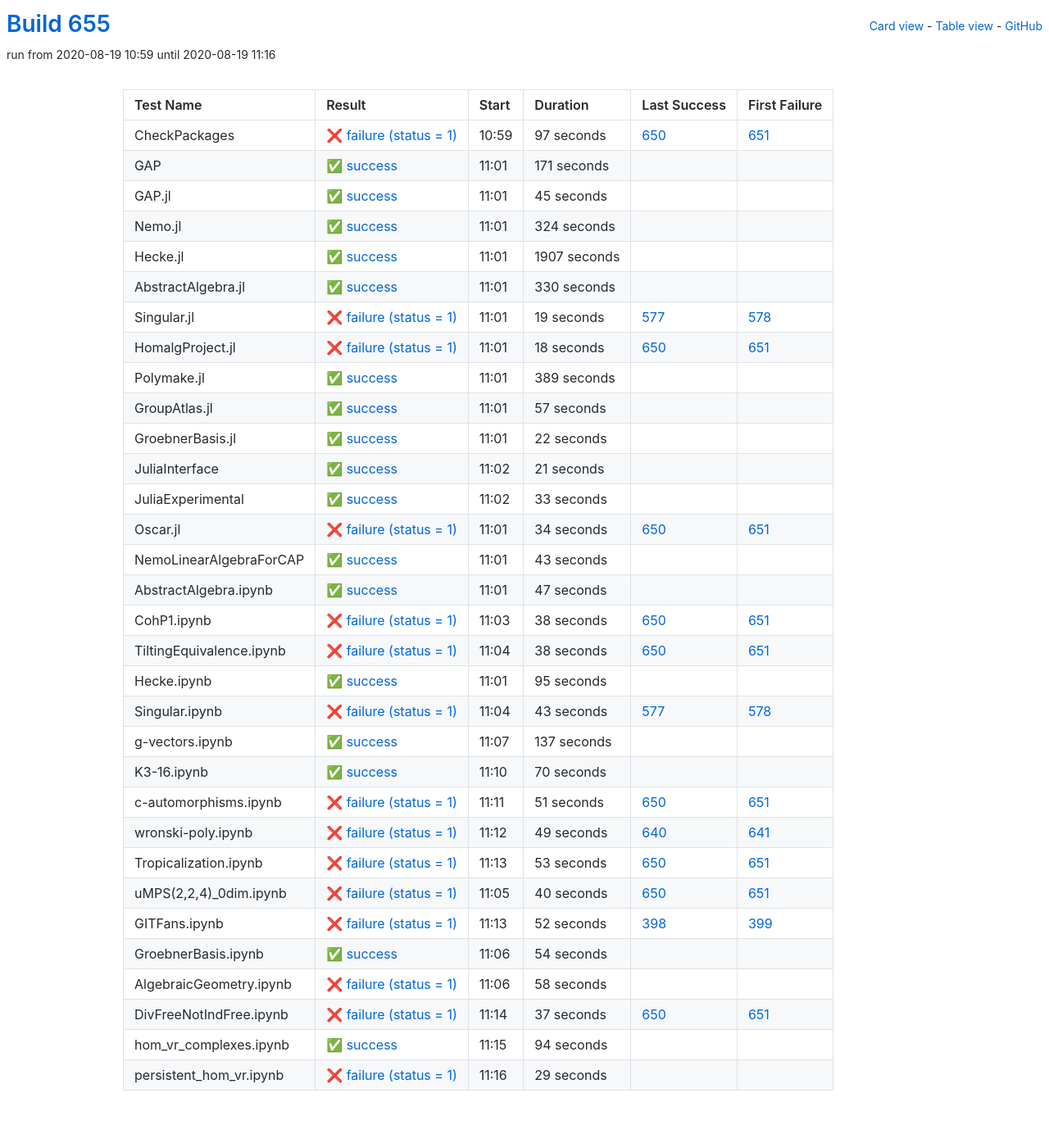
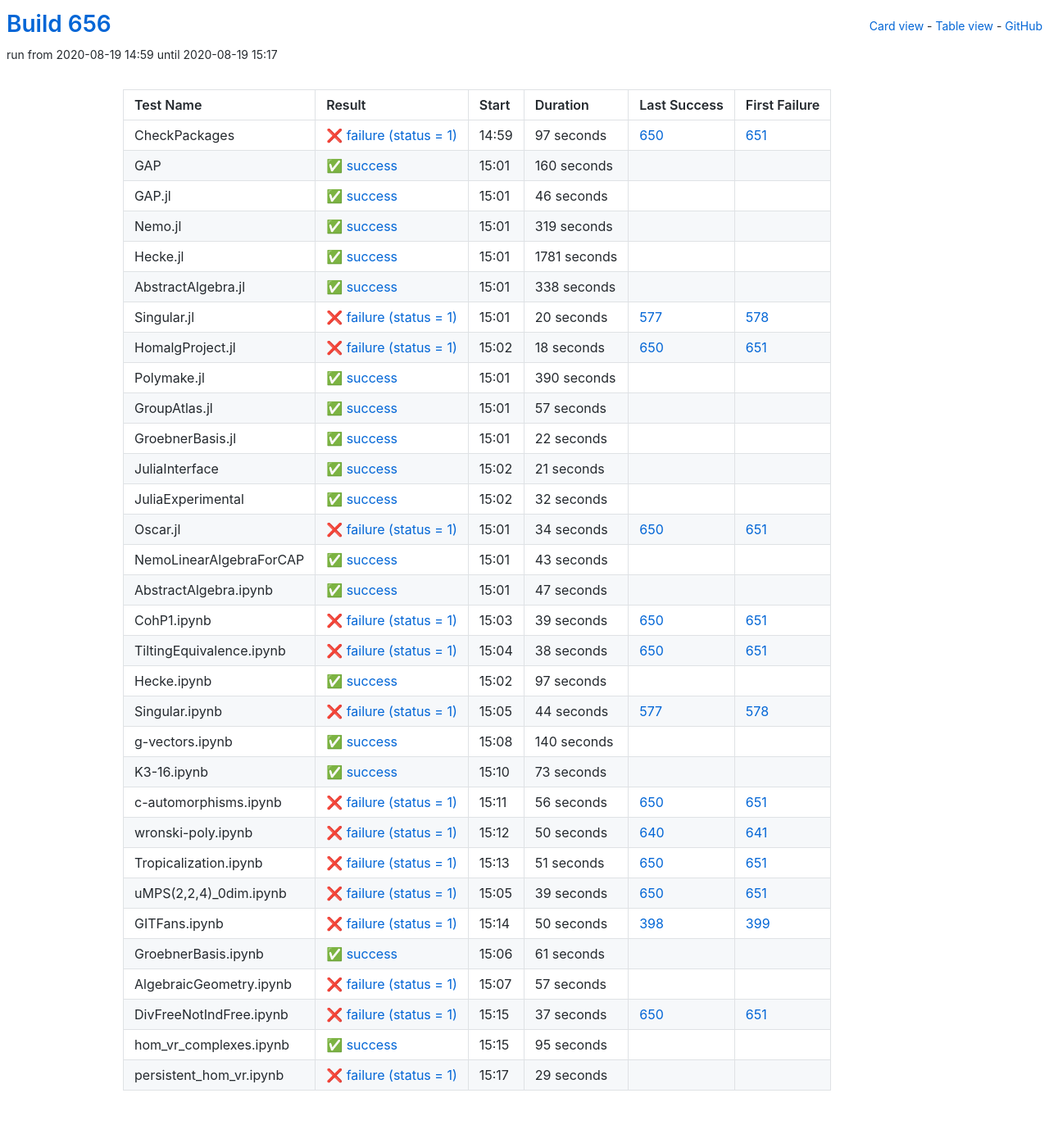
Before and after one commit to oscar-system/oscar-ci-status-stable, a Jekyll site: the page built from table.html, in a window 1280 px wide. Shown: the whole page at 82% size. Built offline with Jekyll 4.4.1, drawn with Linux system fonts in a browser that asks for light colours.

Commit message:
Build #656

```diff
--- a/_data/ci.yml
+++ b/_data/ci.yml
@@ -1,6 +1,6 @@
 ---
-build: 655
-build_url: https://oscarci.mathematik.uni-kl.de/job/oscar-stable/655/
+build: 656
+build_url: https://oscarci.mathematik.uni-kl.de/job/oscar-stable/656/
 job: oscar-stable
 organization: oscar-system
 repo: oscar-ci-status-stable
@@ -8,8 +8,8 @@ repourl: https://github.com/oscar-system/oscar-ci-status-stable
 tests:
 - name: CheckPackages
   id: checkpackages
-  log: https://oscarci.mathematik.uni-kl.de/job/oscar-stable/655/artifact/logs/build-655/CheckPackages.log
-  start: 2020-08-19 10:59
+  log: https://oscarci.mathematik.uni-kl.de/job/oscar-stable/656/artifact/logs/build-656/CheckPackages.log
+  start: 2020-08-19 14:59
   success: false
   exitcode: 1
   status: failure
@@ -20,80 +20,80 @@ tests:
   first_failure_url: https://oscarci.mathematik.uni-kl.de/job/oscar-stable/651/
 - name: GAP
   id: gap
-  log: https://oscarci.mathematik.uni-kl.de/job/oscar-stable/655/artifact/logs/build-655/GAP.log
-  start: 2020-08-19 11:01
+  log: https://oscarci.mathematik.uni-kl.de/job/oscar-stable/656/artifact/logs/build-656/GAP.log
+  start: 2020-08-19 15:01
   success: true
   exitcode: 0
   status: success
-  duration: 171
+  duration: 160
   last_success: false
   last_success_url:
   first_failure: false
   first_failure_url:
 - name: GAP.jl
   id: gap-jl
-  log: https://oscarci.mathematik.uni-kl.de/job/oscar-stable/655/artifact/logs/build-655/GAP.jl.log
-  start: 2020-08-19 11:01
+  log: https://oscarci.mathematik.uni-kl.de/job/oscar-stable/656/artifact/logs/build-656/GAP.jl.log
+  start: 2020-08-19 15:01
   success: true
   exitcode: 0
   status: success
-  duration: 45
+  duration: 46
   last_success: false
   last_success_url:
   first_failure: false
   first_failure_url:
 - name: Nemo.jl
   id: nemo-jl
-  log: https://oscarci.mathematik.uni-kl.de/job/oscar-stable/655/artifact/logs/build-655/Nemo.jl.log
-  start: 2020-08-19 11:01
+  log: https://oscarci.mathematik.uni-kl.de/job/oscar-stable/656/artifact/logs/build-656/Nemo.jl.log
+  start: 2020-08-19 15:01
   success: true
   exitcode: 0
   status: success
-  duration: 324
+  duration: 319
   last_success: false
   last_success_url:
   first_failure: false
   first_failure_url:
 - name: Hecke.jl
   id: hecke-jl
-  log: https://oscarci.mathematik.uni-kl.de/job/oscar-stable/655/artifact/logs/build-655/Hecke.jl.log
-  start: 2020-08-19 11:01
+  log: https://oscarci.mathematik.uni-kl.de/job/oscar-stable/656/artifact/logs/build-656/Hecke.jl.log
+  start: 2020-08-19 15:01
   success: true
   exitcode: 0
   status: success
-  duration: 1907
+  duration: 1781
   last_success: false
   last_success_url:
   first_failure: false
   first_failure_url:
 - name: AbstractAlgebra.jl
   id: abstractalgebra-jl
-  log: https://oscarci.mathematik.uni-kl.de/job/oscar-stable/655/artifact/logs/build-655/AbstractAlgebra.jl.log
-  start: 2020-08-19 11:01
+  log: https://oscarci.mathematik.uni-kl.de/job/oscar-stable/656/artifact/logs/build-656/AbstractAlgebra.jl.log
+  start: 2020-08-19 15:01
   success: true
   exitcode: 0
   status: success
-  duration: 330
+  duration: 338
   last_success: false
   last_success_url:
   first_failure: false
   first_failure_url:
 - name: Singular.jl
   id: singular-jl
-  log: https://oscarci.mathematik.uni-kl.de/job/oscar-stable/655/artifact/logs/build-655/Singular.jl.log
-  start: 2020-08-19 11:01
+  log: https://oscarci.mathematik.uni-kl.de/job/oscar-stable/656/artifact/logs/build-656/Singular.jl.log
+  start: 2020-08-19 15:01
   success: false
   exitcode: 1
   status: failure
-  duration: 19
+  duration: 20
   last_success: 577
   last_success_url: https://oscarci.mathematik.uni-kl.de/job/oscar-stable/577/
   first_failure: 578
   first_failure_url: https://oscarci.mathematik.uni-kl.de/job/oscar-stable/578/
 - name: HomalgProject.jl
   id: homalgproject-jl
-  log: https://oscarci.mathematik.uni-kl.de/job/oscar-stable/655/artifact/logs/build-655/HomalgProject.jl.log
-  start: 2020-08-19 11:01
+  log: https://oscarci.mathematik.uni-kl.de/job/oscar-stable/656/artifact/logs/build-656/HomalgProject.jl.log
+  start: 2020-08-19 15:02
   success: false
   exitcode: 1
   status: failure
@@ -104,20 +104,20 @@ tests:
   first_failure_url: https://oscarci.mathematik.uni-kl.de/job/oscar-stable/651/
 - name: Polymake.jl
   id: polymake-jl
-  log: https://oscarci.mathematik.uni-kl.de/job/oscar-stable/655/artifact/logs/build-655/Polymake.jl.log
-  start: 2020-08-19 11:01
+  log: https://oscarci.mathematik.uni-kl.de/job/oscar-stable/656/artifact/logs/build-656/Polymake.jl.log
+  start: 2020-08-19 15:01
   success: true
   exitcode: 0
   status: success
-  duration: 389
+  duration: 390
   last_success: false
   last_success_url:
   first_failure: false
   first_failure_url:
 - name: GroupAtlas.jl
   id: groupatlas-jl
-  log: https://oscarci.mathematik.uni-kl.de/job/oscar-stable/655/artifact/logs/build-655/GroupAtlas.jl.log
-  start: 2020-08-19 11:01
+  log: https://oscarci.mathematik.uni-kl.de/job/oscar-stable/656/artifact/logs/build-656/GroupAtlas.jl.log
+  start: 2020-08-19 15:01
   success: true
   exitcode: 0
   status: success
@@ -128,8 +128,8 @@ tests:
   first_failure_url:
 - name: GroebnerBasis.jl
   id: groebnerbasis-jl
-  log: https://oscarci.mathematik.uni-kl.de/job/oscar-stable/655/artifact/logs/build-655/GroebnerBasis.jl.log
-  start: 2020-08-19 11:01
+  log: https://oscarci.mathematik.uni-kl.de/job/oscar-stable/656/artifact/logs/build-656/GroebnerBasis.jl.log
+  start: 2020-08-19 15:01
   success: true
   exitcode: 0
   status: success
@@ -140,8 +140,8 @@ tests:
   first_failure_url:
 - name: JuliaInterface
   id: juliainterface
-  log: https://oscarci.mathematik.uni-kl.de/job/oscar-stable/655/artifact/logs/build-655/JuliaInterface.log
-  start: 2020-08-19 11:02
+  log: https://oscarci.mathematik.uni-kl.de/job/oscar-stable/656/artifact/logs/build-656/JuliaInterface.log
+  start: 2020-08-19 15:02
   success: true
   exitcode: 0
   status: success
@@ -152,20 +152,20 @@ tests:
   first_failure_url:
 - name: JuliaExperimental
   id: juliaexperimental
-  log: https://oscarci.mathematik.uni-kl.de/job/oscar-stable/655/artifact/logs/build-655/JuliaExperimental.log
-  start: 2020-08-19 11:02
+  log: https://oscarci.mathematik.uni-kl.de/job/oscar-stable/656/artifact/logs/build-656/JuliaExperimental.log
+  start: 2020-08-19 15:02
   success: true
   exitcode: 0
   status: success
-  duration: 33
+  duration: 32
   last_success: false
   last_success_url:
   first_failure: false
   first_failure_url:
 - name: Oscar.jl
   id: oscar-jl
-  log: https://oscarci.mathematik.uni-kl.de/job/oscar-stable/655/artifact/logs/build-655/Oscar.jl.log
-  start: 2020-08-19 11:01
+  log: https://oscarci.mathematik.uni-kl.de/job/oscar-stable/656/artifact/logs/build-656/Oscar.jl.log
+  start: 2020-08-19 15:01
   success: false
   exitcode: 1
   status: failure
@@ -176,8 +176,8 @@ tests:
   first_failure_url: https://oscarci.mathematik.uni-kl.de/job/oscar-stable/651/
 - name: NemoLinearAlgebraForCAP
   id: nemolinearalgebraforcap
-  log: https://oscarci.mathematik.uni-kl.de/job/oscar-stable/655/artifact/logs/build-655/NemoLinearAlgebraForCAP.log
-  start: 2020-08-19 11:01
+  log: https://oscarci.mathematik.uni-kl.de/job/oscar-stable/656/artifact/logs/build-656/NemoLinearAlgebraForCAP.log
+  start: 2020-08-19 15:01
   success: true
   exitcode: 0
   status: success
@@ -188,8 +188,8 @@ tests:
   first_failure_url:
 - name: AbstractAlgebra.ipynb
   id: abstractalgebra-ipynb
-  log: https://oscarci.mathematik.uni-kl.de/job/oscar-stable/655/artifact/logs/build-655/AbstractAlgebra.ipynb.log
-  start: 2020-08-19 11:01
+  log: https://oscarci.mathematik.uni-kl.de/job/oscar-stable/656/artifact/logs/build-656/AbstractAlgebra.ipynb.log
+  start: 2020-08-19 15:01
   success: true
   exitcode: 0
   status: success
@@ -200,20 +200,20 @@ tests:
   first_failure_url:
 - name: CohP1.ipynb
   id: cohp1-ipynb
-  log: https://oscarci.mathematik.uni-kl.de/job/oscar-stable/655/artifact/logs/build-655/CohP1.ipynb.log
-  start: 2020-08-19 11:03
+  log: https://oscarci.mathematik.uni-kl.de/job/oscar-stable/656/artifact/logs/build-656/CohP1.ipynb.log
+  start: 2020-08-19 15:03
   success: false
   exitcode: 1
   status: failure
-  duration: 38
+  duration: 39
   last_success: 650
   last_success_url: https://oscarci.mathematik.uni-kl.de/job/oscar-stable/650/
   first_failure: 651
   first_failure_url: https://oscarci.mathematik.uni-kl.de/job/oscar-stable/651/
 - name: TiltingEquivalence.ipynb
   id: tiltingequivalence-ipynb
-  log: https://oscarci.mathematik.uni-kl.de/job/oscar-stable/655/artifact/logs/build-655/TiltingEquivalence.ipynb.log
-  start: 2020-08-19 11:04
+  log: https://oscarci.mathematik.uni-kl.de/job/oscar-stable/656/artifact/logs/build-656/TiltingEquivalence.ipynb.log
+  start: 2020-08-19 15:04
   success: false
   exitcode: 1
   status: failure
@@ -224,56 +224,80 @@ tests:
   first_failure_url: https://oscarci.mathematik.uni-kl.de/job/oscar-stable/651/
 - name: Hecke.ipynb
   id: hecke-ipynb
-  log: https://oscarci.mathematik.uni-kl.de/job/oscar-stable/655/artifact/logs/build-655/Hecke.ipynb.log
-  start: 2020-08-19 11:01
+  log: https://oscarci.mathematik.uni-kl.de/job/oscar-stable/656/artifact/logs/build-656/Hecke.ipynb.log
+  start: 2020-08-19 15:02
   success: true
   exitcode: 0
   status: success
-  duration: 95
+  duration: 97
   last_success: false
   last_success_url:
   first_failure: false
   first_failure_url:
 - name: Singular.ipynb
   id: singular-ipynb
-  log: https://oscarci.mathematik.uni-kl.de/job/oscar-stable/655/artifact/logs/build-655/Singular.ipynb.log
-  start: 2020-08-19 11:04
+  log: https://oscarci.mathematik.uni-kl.de/job/oscar-stable/656/artifact/logs/build-656/Singular.ipynb.log
+  start: 2020-08-19 15:05
   success: false
   exitcode: 1
   status: failure
-  duration: 43
+  duration: 44
   last_success: 577
   last_success_url: https://oscarci.mathematik.uni-kl.de/job/oscar-stable/577/
   first_failure: 578
   first_failure_url: https://oscarci.mathematik.uni-kl.de/job/oscar-stable/578/
 - name: g-vectors.ipynb
   id: g-vectors-ipynb
-  log: https://oscarci.mathematik.uni-kl.de/job/oscar-stable/655/artifact/logs/build-655/g-vectors.ipynb.log
-  start: 2020-08-19 11:07
+  log: https://oscarci.mathematik.uni-kl.de/job/oscar-stable/656/artifact/logs/build-656/g-vectors.ipynb.log
+  start: 2020-08-19 15:08
   success: true
   exitcode: 0
   status: success
-  duration: 137
+  duration: 140
   last_success: false
   last_success_url:
   first_failure: false
   first_failure_url:
 - name: K3-16.ipynb
   id: k3-16-ipynb
-  log: https://oscarci.mathematik.uni-kl.de/job/oscar-stable/655/artifact/logs/build-655/K3-16.ipynb.log
-  start: 2020-08-19 11:10
+  log: https://oscarci.mathematik.uni-kl.de/job/oscar-stable/656/artifact/logs/build-656/K3-16.ipynb.log
+  start: 2020-08-19 15:10
   success: true
   exitcode: 0
   status: success
-  duration: 70
+  duration: 73
   last_success: false
   last_success_url:
   first_failure: false
   first_failure_url:
 - name: c-automorphisms.ipynb
   id: c-automorphisms-ipynb
-  log: https://oscarci.mathematik.uni-kl.de/job/oscar-stable/655/artifact/logs/build-655/c-automorphisms.ipynb.log
-  start: 2020-08-19 11:11
+  log: https://oscarci.mathematik.uni-kl.de/job/oscar-stable/656/artifact/logs/build-656/c-automorphisms.ipynb.log
+  start: 2020-08-19 15:11
+  success: false
+  exitcode: 1
+  status: failure
+  duration: 56
+  last_success: 650
+  last_success_url: https://oscarci.mathematik.uni-kl.de/job/oscar-stable/650/
+  first_failure: 651
+  first_failure_url: https://oscarci.mathematik.uni-kl.de/job/oscar-stable/651/
+- name: wronski-poly.ipynb
+  id: wronski-poly-ipynb
+  log: https://oscarci.mathematik.uni-kl.de/job/oscar-stable/656/artifact/logs/build-656/wronski-poly.ipynb.log
+  start: 2020-08-19 15:12
+  success: false
+  exitcode: 1
+  status: failure
+  duration: 50
+  last_success: 640
+  last_success_url: https://oscarci.mathematik.uni-kl.de/job/oscar-stable/640/
+  first_failure: 641
+  first_failure_url: https://oscarci.mathematik.uni-kl.de/job/oscar-stable/641/
+- name: Tropicalization.ipynb
+  id: tropicalization-ipynb
+  log: https://oscarci.mathematik.uni-kl.de/job/oscar-stable/656/artifact/logs/build-656/Tropicalization.ipynb.log
+  start: 2020-08-19 15:13
   success: false
   exitcode: 1
   status: failure
@@ -282,82 +306,58 @@ tests:
   last_success_url: https://oscarci.mathematik.uni-kl.de/job/oscar-stable/650/
   first_failure: 651
   first_failure_url: https://oscarci.mathematik.uni-kl.de/job/oscar-stable/651/
-- name: wronski-poly.ipynb
-  id: wronski-poly-ipynb
-  log: https://oscarci.mathematik.uni-kl.de/job/oscar-stable/655/artifact/logs/build-655/wronski-poly.ipynb.log
-  start: 2020-08-19 11:12
+- name: uMPS(2,2,4)_0dim.ipynb
+  id: umps-2-2-4-0dim-ipynb
+  log: https://oscarci.mathematik.uni-kl.de/job/oscar-stable/656/artifact/logs/build-656/uMPS-2-2-4-_0dim.ipynb.log
+  start: 2020-08-19 15:05
   success: false
   exitcode: 1
   status: failure
-  duration: 49
-  last_success: 640
-  last_success_url: https://oscarci.mathematik.uni-kl.de/job/oscar-stable/640/
-  first_failure: 641
-  first_failure_url: https://oscarci.mathematik.uni-kl.de/job/oscar-stable/641/
-- name: Tropicalization.ipynb
-  id: tropicalization-ipynb
-  log: https://oscarci.mathematik.uni-kl.de/job/oscar-stable/655/artifact/logs/build-655/Tropicalization.ipynb.log
-  start: 2020-08-19 11:13
-  success: false
-  exitcode: 1
-  status: failure
-  duration: 53
-  last_success: 650
-  last_success_url: https://oscarci.mathematik.uni-kl.de/job/oscar-stable/650/
-  first_failure: 651
-  first_failure_url: https://oscarci.mathematik.uni-kl.de/job/oscar-stable/651/
-- name: uMPS(2,2,4)_0dim.ipynb
-  id: umps-2-2-4-0dim-ipynb
-  log: https://oscarci.mathematik.uni-kl.de/job/oscar-stable/655/artifact/logs/build-655/uMPS-2-2-4-_0dim.ipynb.log
-  start: 2020-08-19 11:05
-  success: false
-  exitcode: 1
-  status: failure
-  duration: 40
+  duration: 39
   last_success: 650
   last_success_url: https://oscarci.mathematik.uni-kl.de/job/oscar-stable/650/
   first_failure: 651
   first_failure_url: https://oscarci.mathematik.uni-kl.de/job/oscar-stable/651/
 - name: GITFans.ipynb
   id: gitfans-ipynb
-  log: https://oscarci.mathematik.uni-kl.de/job/oscar-stable/655/artifact/logs/build-655/GITFans.ipynb.log
-  start: 2020-08-19 11:13
+  log: https://oscarci.mathematik.uni-kl.de/job/oscar-stable/656/artifact/logs/build-656/GITFans.ipynb.log
+  start: 2020-08-19 15:14
   success: false
   exitcode: 1
   status: failure
-  duration: 52
+  duration: 50
   last_success: 398
   last_success_url: https://oscarci.mathematik.uni-kl.de/job/oscar-stable/398/
   first_failure: 399
   first_failure_url: https://oscarci.mathematik.uni-kl.de/job/oscar-stable/399/
 - name: GroebnerBasis.ipynb
   id: groebnerbasis-ipynb
-  log: https://oscarci.mathematik.uni-kl.de/job/oscar-stable/655/artifact/logs/build-655/GroebnerBasis.ipynb.log
-  start: 2020-08-19 11:06
+  log: https://oscarci.mathematik.uni-kl.de/job/oscar-stable/656/artifact/logs/build-656/GroebnerBasis.ipynb.log
+  start: 2020-08-19 15:06
   success: true
   exitcode: 0
   status: success
-  duration: 54
+  duration: 61
   last_success: false
   last_success_url:
   first_failure: false
   first_failure_url:
 - name: AlgebraicGeometry.ipynb
   id: algebraicgeometry-ipynb
-  log: https://oscarci.mathematik.uni-kl.de/job/oscar-stable/655/artifact/logs/build-655/AlgebraicGeometry.ipynb.log
-  start: 2020-08-19 11:06
+  log: https://oscarci.mathematik.uni-kl.de/job/oscar-stable/656/artifact/logs/build-656/AlgebraicGeometry.ipynb.log
+  start: 2020-08-19 15:07
   success: false
   exitcode: 1
   status: failure
-  duration: 58
+  duration: 57
   last_success: false
   last_success_url:
   first_failure: false
   first_failure_url:
 - name: DivFreeNotIndFree.ipynb
   id: divfreenotindfree-ipynb
-  log: https://oscarci.mathematik.uni-kl.de/job/oscar-stable/655/artifact/logs/build-655/DivFreeNotIndFree.ipynb.log
-  start: 2020-08-19 11:14
+  log: https://oscarci.mathematik.uni-kl.de/job/oscar-stable/656/artifact/logs/build-656/DivFreeNotIndFree.ipynb.log
+  start: 2020-08-19 15:15
   success: false
   exitcode: 1
   status: failure
@@ -368,20 +368,20 @@ tests:
   first_failure_url: https://oscarci.mathematik.uni-kl.de/job/oscar-stable/651/
 - name: hom_vr_complexes.ipynb
   id: hom-vr-complexes-ipynb
-  log: https://oscarci.mathematik.uni-kl.de/job/oscar-stable/655/artifact/logs/build-655/hom_vr_complexes.ipynb.log
-  start: 2020-08-19 11:15
+  log: https://oscarci.mathematik.uni-kl.de/job/oscar-stable/656/artifact/logs/build-656/hom_vr_complexes.ipynb.log
+  start: 2020-08-19 15:15
   success: true
   exitcode: 0
   status: success
-  duration: 94
+  duration: 95
   last_success: false
   last_success_url:
   first_failure: false
   first_failure_url:
 - name: persistent_hom_vr.ipynb
   id: persistent-hom-vr-ipynb
-  log: https://oscarci.mathematik.uni-kl.de/job/oscar-stable/655/artifact/logs/build-655/persistent_hom_vr.ipynb.log
-  start: 2020-08-19 11:16
+  log: https://oscarci.mathematik.uni-kl.de/job/oscar-stable/656/artifact/logs/build-656/persistent_hom_vr.ipynb.log
+  start: 2020-08-19 15:17
   success: false
   exitcode: 1
   status: failure
```
Also changed, not shown: README.md.
